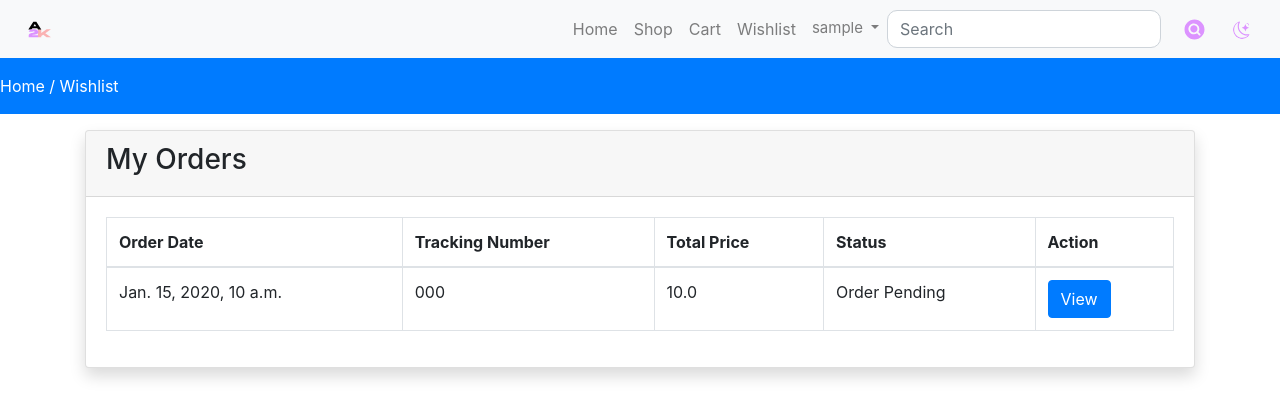
After one commit to shiroochan143/COSC75, a Django app: page /my-orders/ in a window 1280 px wide. The commit adds this page. Shown: the top 418 px of the page. Run offline with Django 3.2, Linux system fonts and the light colour scheme; a user stored in the database is signed in; tables that the repository leaves empty hold one stand-in row (values such as "Sample post"); some libraries are stand-ins or nearby versions.

Commit message:
Added View Order tab for users to see their orders

```diff
--- /dev/null
+++ b/products/controller/order.py
@@ -0,0 +1,17 @@
+from django.http import HttpResponse, JsonResponse
+from django.shortcuts import render, redirect
+from django.contrib import messages
+from django.contrib.auth import authenticate, login, logout
+from products.models import Order, OrderItem
+from django.contrib.auth.decorators import login_required
+
+def index(request):
+    orders = Order.objects.filter(user=request.user)
+    context = {'orders' : orders}
+    return render(request, "orders/index.html", context)
+
+def vieworder(request, t_no):
+    order = Order.objects.filter(tracking_number=t_no).filter(user=request.user).first()
+    orderitems = OrderItem.objects.filter(order=order)
+    context = {'order' : order, 'orderitems' : orderitems}
+    return render(request, "orders/view.html", context)
--- /dev/null
+++ b/products/templates/orders/index.html
@@ -0,0 +1,57 @@
+{% extends 'base.html' %}
+
+{% block content %}
+
+{% load static %}
+
+    <div class="py-3 bg-primary">
+        <div class="containter">
+            <a class="text-white" href = "{% url 'collections' %}">Home</a>
+            <a class="text-white">/</a>
+            <a class="text-white" href = "{% url 'wishlist' %}">Wishlist</a>
+        </div>
+    </div>
+
+    <div class="container mt-3">
+        <form action="{% url 'placeorder' %}" method="POST">
+            {% csrf_token %}
+            <div class="row">
+                <div class="col-md-12">
+                    <div class="card shadow">
+                        <div class="card-header">
+                            <h3>My Orders</h3>
+                        </div>
+                        <div class="card-body">
+                            <table class="table table-bordered">
+                                <thead>
+                                    <tr>
+                                        <th>Order Date</th>
+                                        <th>Tracking Number</th>
+                                        <th>Total Price</th>
+                                        <th>Status</th>
+                                        <th>Action</th>
+                                    </tr>
+                                </thead>
+                                <tbody>
+                                    {% for item in orders %}
+                                        <tr>
+                                            <td>{{ item.created_at }}</td>
+                                            <td>{{ item.tracking_number }}</td>
+                                            <td>{{ item.total_price }}</td>
+                                            <td>{{ item.status }}</td>
+                                            <td>
+                                                <a href="{% url 'orderview' item.tracking_number %}" class ="btn btn-primary">View</a>
+                                            </td>
+                                        </tr>
+                                    {% endfor %}
+                                </tbody>
+                            </table>
+                        </div>
+                    </div>
+                </div>
+            </div>
+        </form>
+    </div>
+
+
+{% endblock %}
--- a/pyshop/urls.py
+++ b/pyshop/urls.py
@@ -19,7 +19,7 @@ from products import views
 from django.conf import settings
 from django.conf.urls.static import static
 
-from products.controller import authview, cart, wishlist, checkout
+from products.controller import authview, cart, wishlist, checkout, order
 
 urlpatterns = [
     path('admin/', admin.site.urls),
@@ -46,6 +46,9 @@ urlpatterns = [
 
     path('checkout/', checkout.index, name="checkout"),
     path('place-order',checkout.placeorder, name='placeorder'),
+
+    path('my-orders/', order.index, name="myorders"),
+    path('view-order/<str:t_no>', order.vieworder, name="orderview"),
 ]
 
 
--- a/templates/base.html
+++ b/templates/base.html
@@ -59,9 +59,11 @@
               </a>
               <div class="dropdown-menu" aria-labelledby="navbarDropdown">
                 <a class="dropdown-item" href="#">Account Settings</a>
+                <a class="dropdown-item" href="{% url 'myorders' %}">View Orders</a>
                 <a class="dropdown-item" href="#">****</a>
                 <div class="dropdown-divider"></div>
                 <a class="dropdown-item" href="{% url 'logout' %}">Logout</a>
+
               </div>
             </li>
           {% else %}
```
Also changed, not shown: products/templates/orders/view.html (added, +83 -0 lines).
